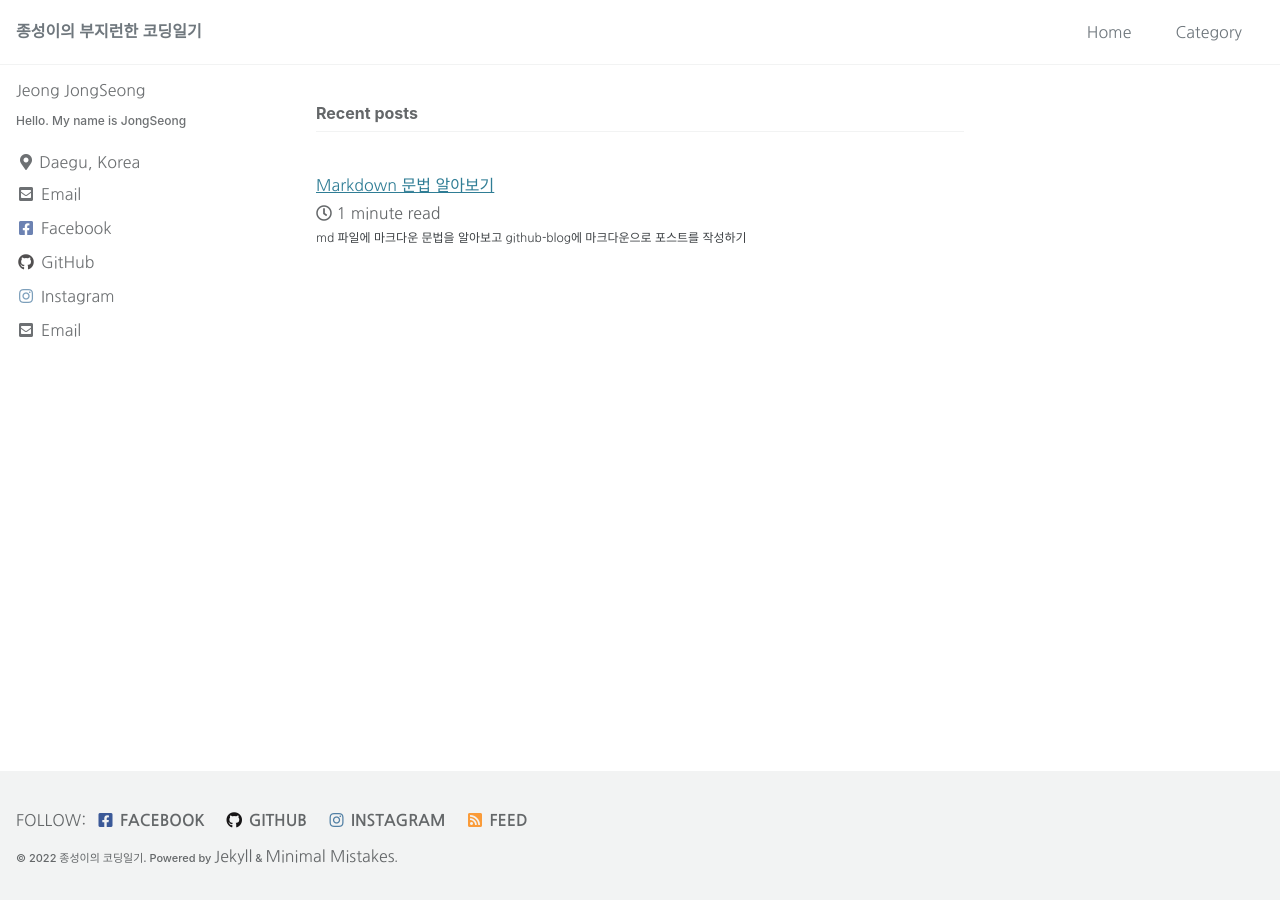
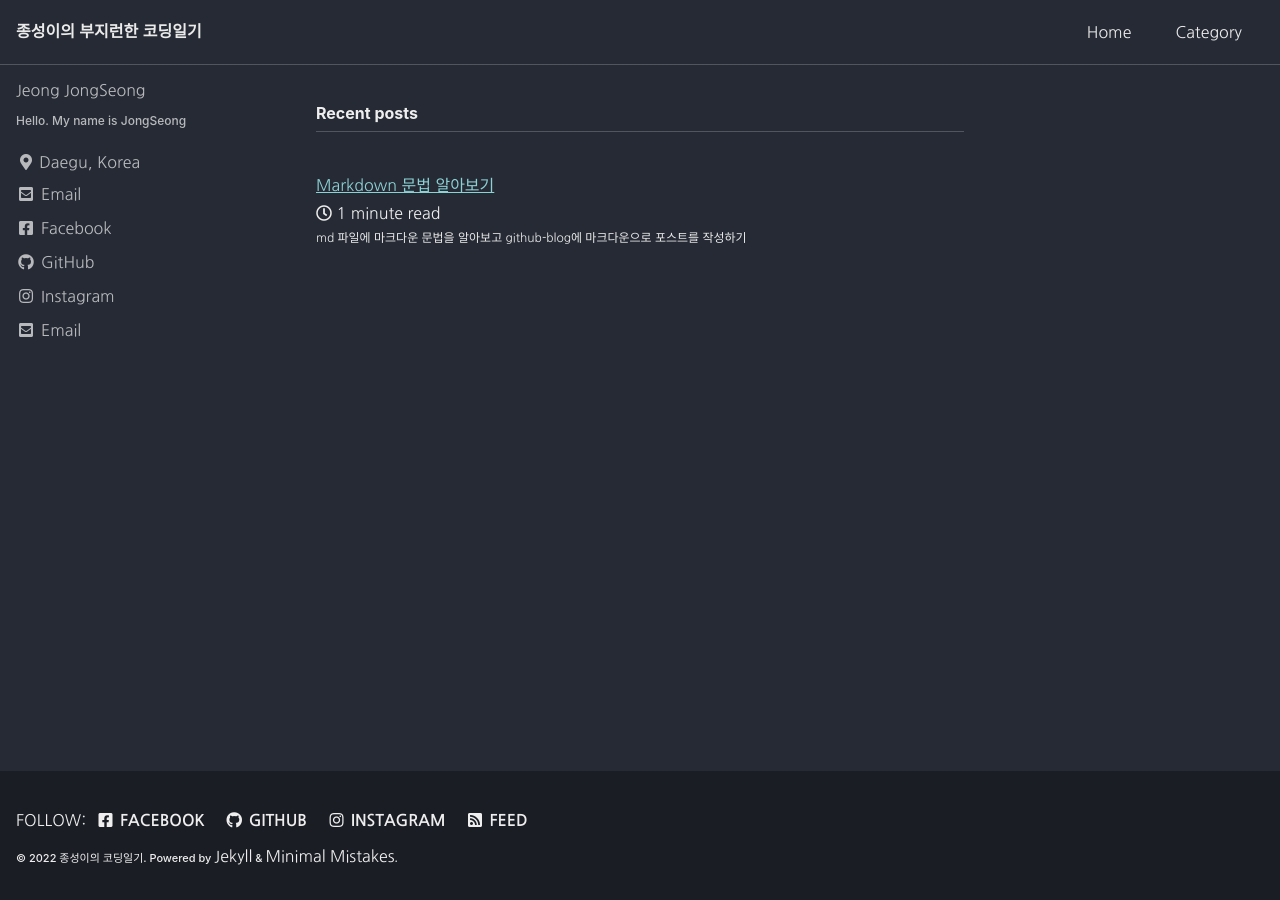
Before and after one commit to JJSEONG/JJSEONG.github.io, a Jekyll site: the page built from index.html, in a window 1280 px wide. Built offline with Jekyll 4.4.1, drawn with Linux system fonts in a browser that asks for light colours; cached includes are drawn as plain includes; the list of posts is cut into pages by our own code.

Commit message:
github-blog post start

```diff
--- a/_config.yml
+++ b/_config.yml
@@ -12,7 +12,7 @@
 
 # theme                  : "minimal-mistakes-jekyll"
 # remote_theme           : "mmistakes/minimal-mistakes"
-minimal_mistakes_skin    : "default" # "air", "aqua", "contrast", "dark", "dirt", "neon", "mint", "plum", "sunrise"
+minimal_mistakes_skin    : "dark" # "default", "air", "aqua", "contrast", "dark", "dirt", "neon", "mint", "plum", "sunrise"
 
 # Site Settings
 locale                   : "en-US"
@@ -20,17 +20,18 @@ title                    : "종성이의 부지런한 코딩일기"
 title_separator          : "-"
 subtitle                 : # site tagline that appears below site title in masthead
 name                     : "종성이의 코딩일기"
-description              : "프론트엔드를 위해 달려가고있는 정종성입니다."
+description              : "프론트엔드 꿈을 위해 달려가고있는 정종성입니다."
 url                      : "https://JJSEONG.github.io"
 baseurl                  : # the subpath of your site, e.g. "/blog"
 repository               : "JJSEONG/JJSEONG.github.io"
 teaser                   : # path of fallback teaser image, e.g. "/assets/images/500x300.png"
 logo                     : # path of logo image to display in the masthead, e.g. "/assets/images/88x88.png"
 masthead_title           : # overrides the website title displayed in the masthead, use " " for no title
+future                      : true
 # breadcrumbs            : false # true, false (default)
 words_per_minute         : 200
 comments:
-  provider               : # false (default), "disqus", "discourse", "facebook", "staticman", "staticman_v2", "utterances", "giscus", "custom"
+  provider               : "utterances" # false (default), "disqus", "discourse", "facebook", "staticman", "staticman_v2", "giscus", "custom"
   disqus:
     shortname            : # https://help.disqus.com/customer/portal/articles/466208-what-s-a-shortname-
   discourse:
@@ -41,8 +42,8 @@ comments:
     num_posts            : # 5 (default)
     colorscheme          : # "light" (default), "dark"
   utterances:
-    theme                : # "github-light" (default), "github-dark"
-    issue_term           : # "pathname" (default)
+    theme                : "github-light" # "github-light"(default), "github-dark"
+    issue_term           : "pathname" # "pathname"(default)
   giscus:
     repo_id              : # Shown during giscus setup at https://giscus.app
     category_name        : # Full text name of the category
@@ -285,6 +286,6 @@ defaults:
       layout: single
       author_profile: true
       read_time: true
-      comments: # true
+      comments: true
       share: true
       related: true
```
